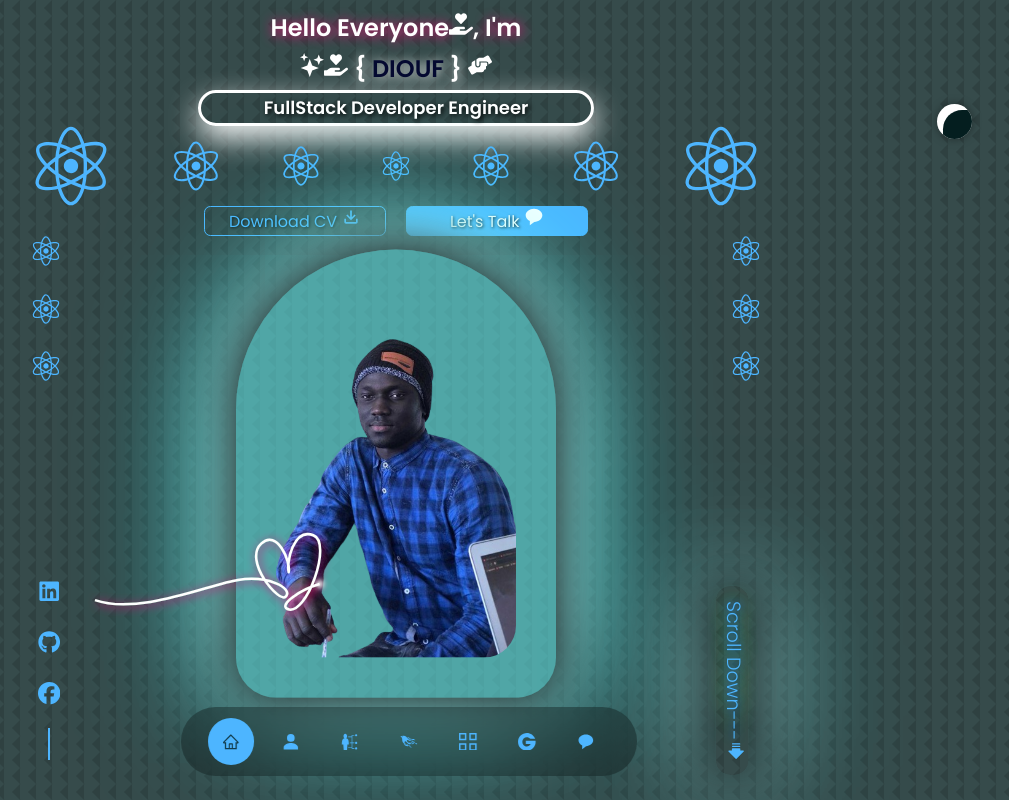
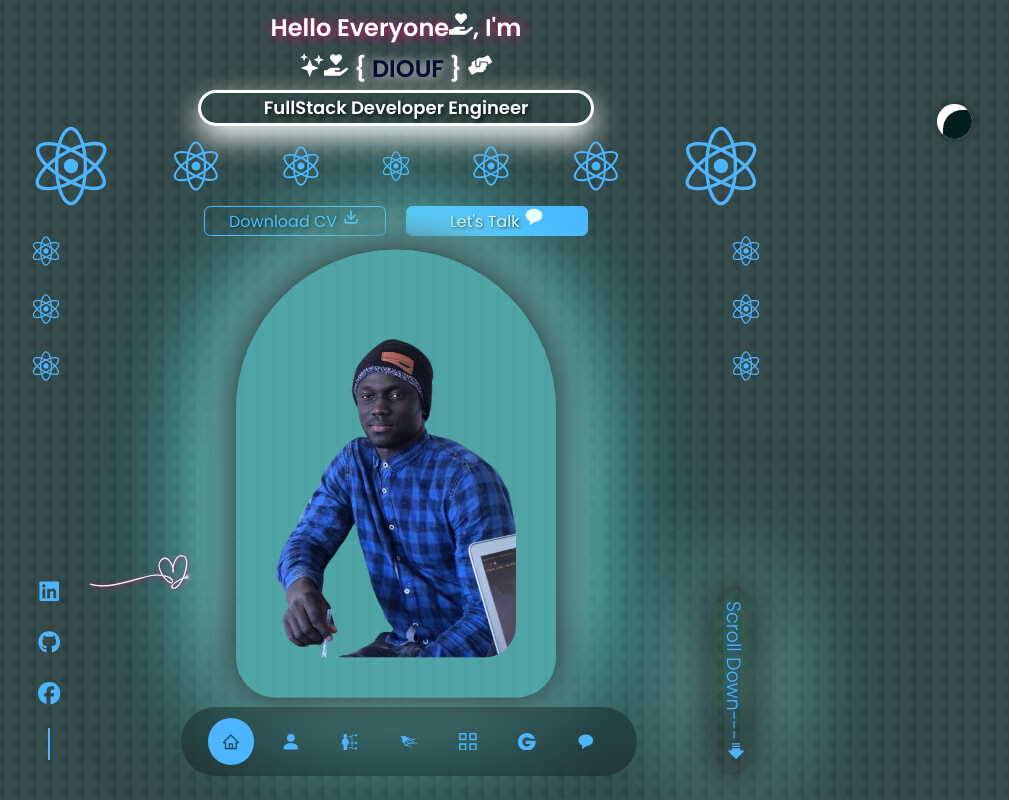
Before and after one commit to Mouhamed1003/keenprogrammer.com, a React (Create React App) app: page / in a window 1280 px wide. Shown: the top 800 px of the page, without its empty margins (244-1253 px from the left). Built offline with nearby package versions, Linux system fonts and the light colour scheme.

Commit message:
Update Coeur.jsx

```diff
--- a/src/components/coeur/Coeur.jsx
+++ b/src/components/coeur/Coeur.jsx
@@ -9,8 +9,8 @@ return (
         id="svg5"
         version="1.1"
         viewBox="-5 -5 278 56"
-        width="465"
-        height="300"
+        width="200"
+        height="150"
     >
         <defs>
         <filter id="blur">
```
